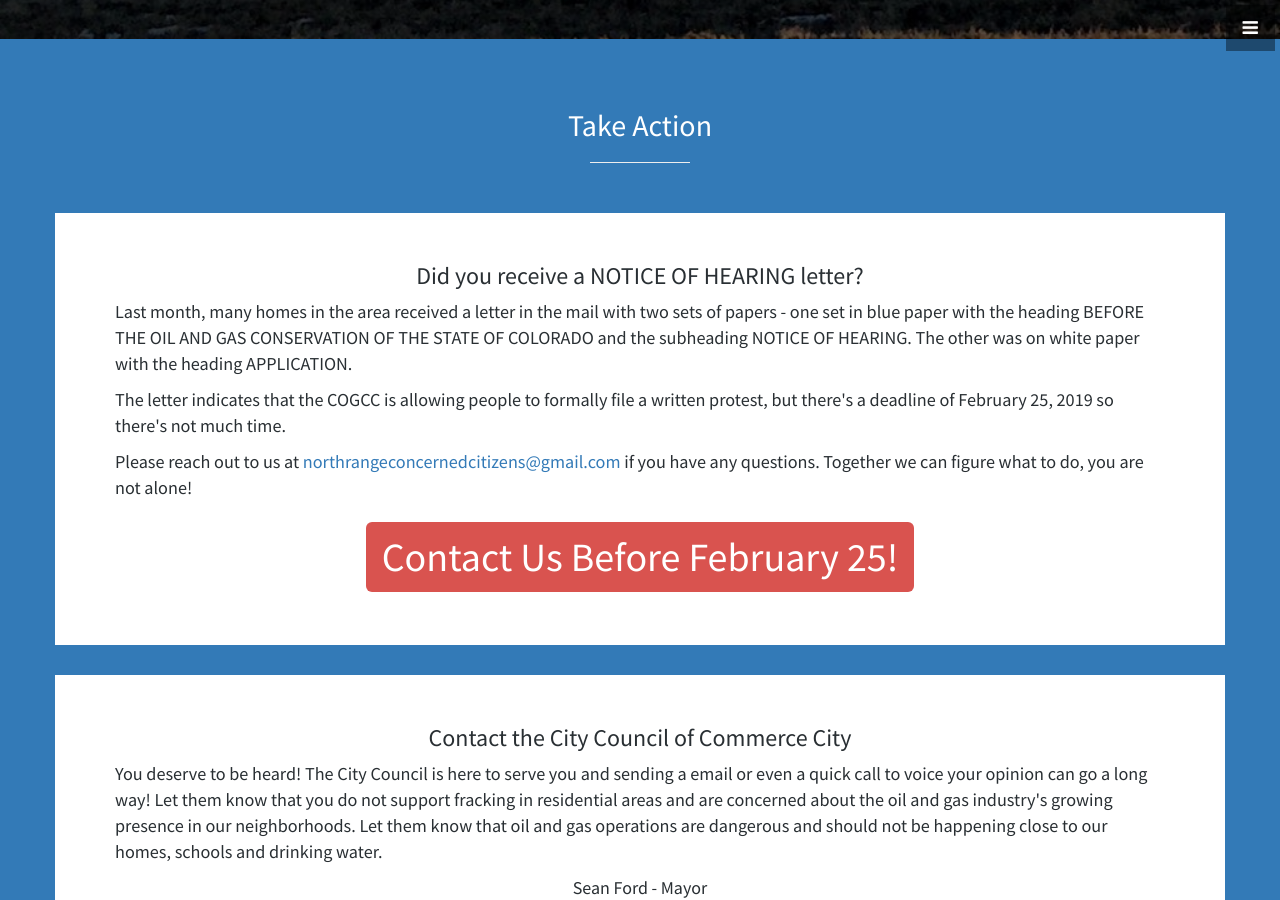
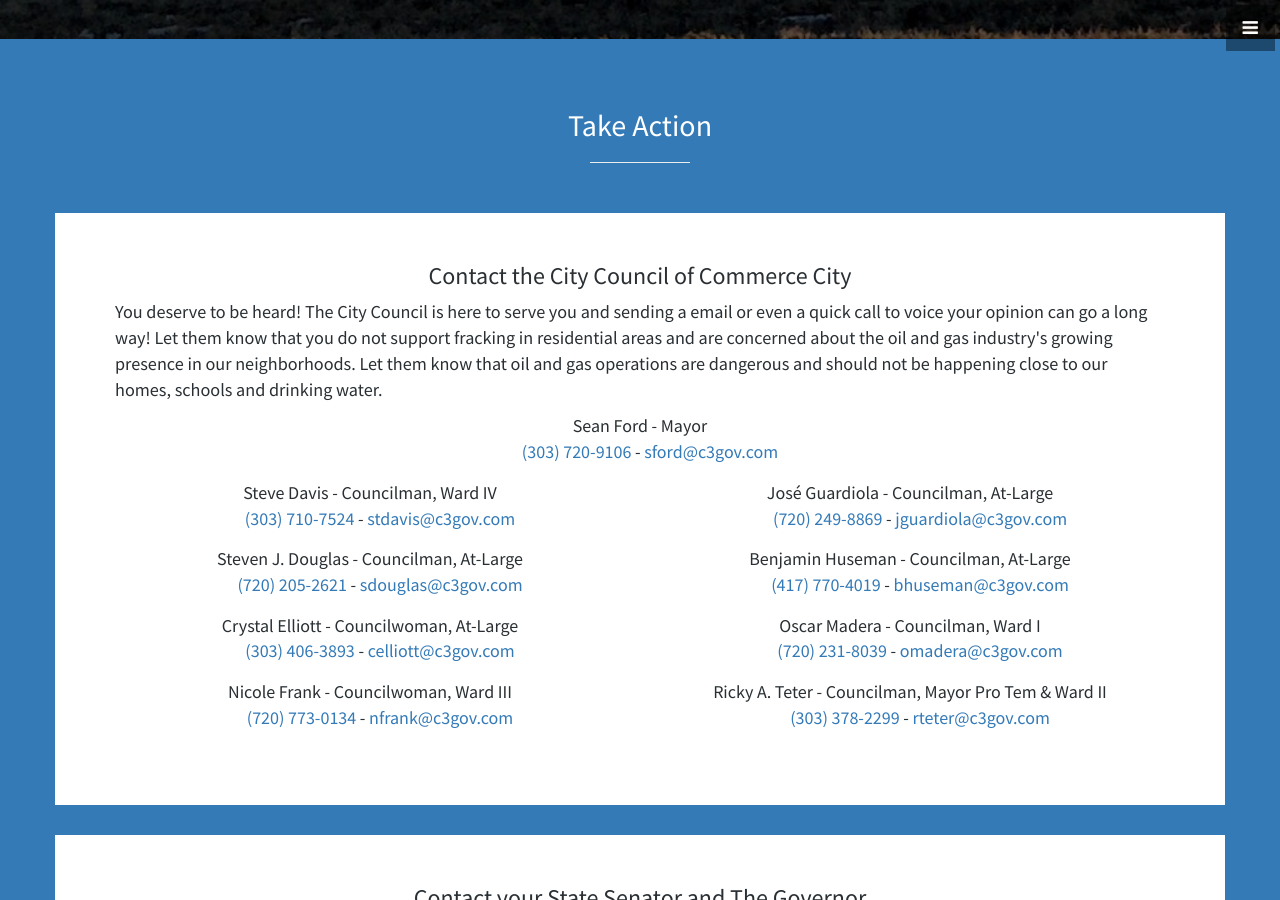
Before and after one commit to NorthRangeConcernedCitizens/NorthRangeConcernedCitizens.github.io, a Jekyll site: the page built from index.html, in a window 1280 px wide and 900 px high, scrolled down 861 px. Built offline with Jekyll 4.4.1, drawn with Linux system fonts in a browser that asks for light colours; comment, search, counter and statistics services are not loaded.

Commit message:
removing notice of hearing

```diff
--- a/_includes/take-action.html
+++ b/_includes/take-action.html
@@ -3,20 +3,6 @@
         <h2 class="text-center">Take Action</h2>
         <hr class="small">
         <div class="row">
-            <div class="col-md-12 action">
-                <h3 class="text-center">Did you receive a NOTICE OF HEARING letter?</h3>
-                <p>
-                Last month, many homes in the area received a letter in the mail with two sets of papers - one set in blue paper with the heading BEFORE THE OIL AND GAS CONSERVATION OF THE STATE OF COLORADO and the subheading NOTICE OF HEARING. The other was on white paper with the heading APPLICATION.</p>
-
-                <p>
-                The letter indicates that the COGCC is allowing people to formally file a written protest, but there's a deadline of February 25, 2019 so there's not much time.</p>
-
-                <p>Please reach out to us at <a href="mailto:northrangeconcernedcitizens@gmail.com">northrangeconcernedcitizens@gmail.com</a> if you have any questions. Together we can figure what to do, you are not alone!</p>
-                <br/>
-                <div class="text-center">
-                    <a href="mailto:northrangeconcernedcitizens@gmail.com" class="btn-danger btn-lg text-center">Contact Us Before February 25!</a>
-                </div>
-            </div>
             <div class="col-md-12 action">
                 <h3 class="text-center">Contact the City Council of Commerce City</h3>
                 <p>You deserve to be heard! The City Council is here to serve you and sending a email or even a quick call to voice your opinion can go a long way! Let them know that you do not support fracking in residential areas and are concerned about the oil and gas industry's growing presence in our neighborhoods. Let them know that oil and gas operations are dangerous and should not be happening close to our homes, schools and drinking water.</p>
```
